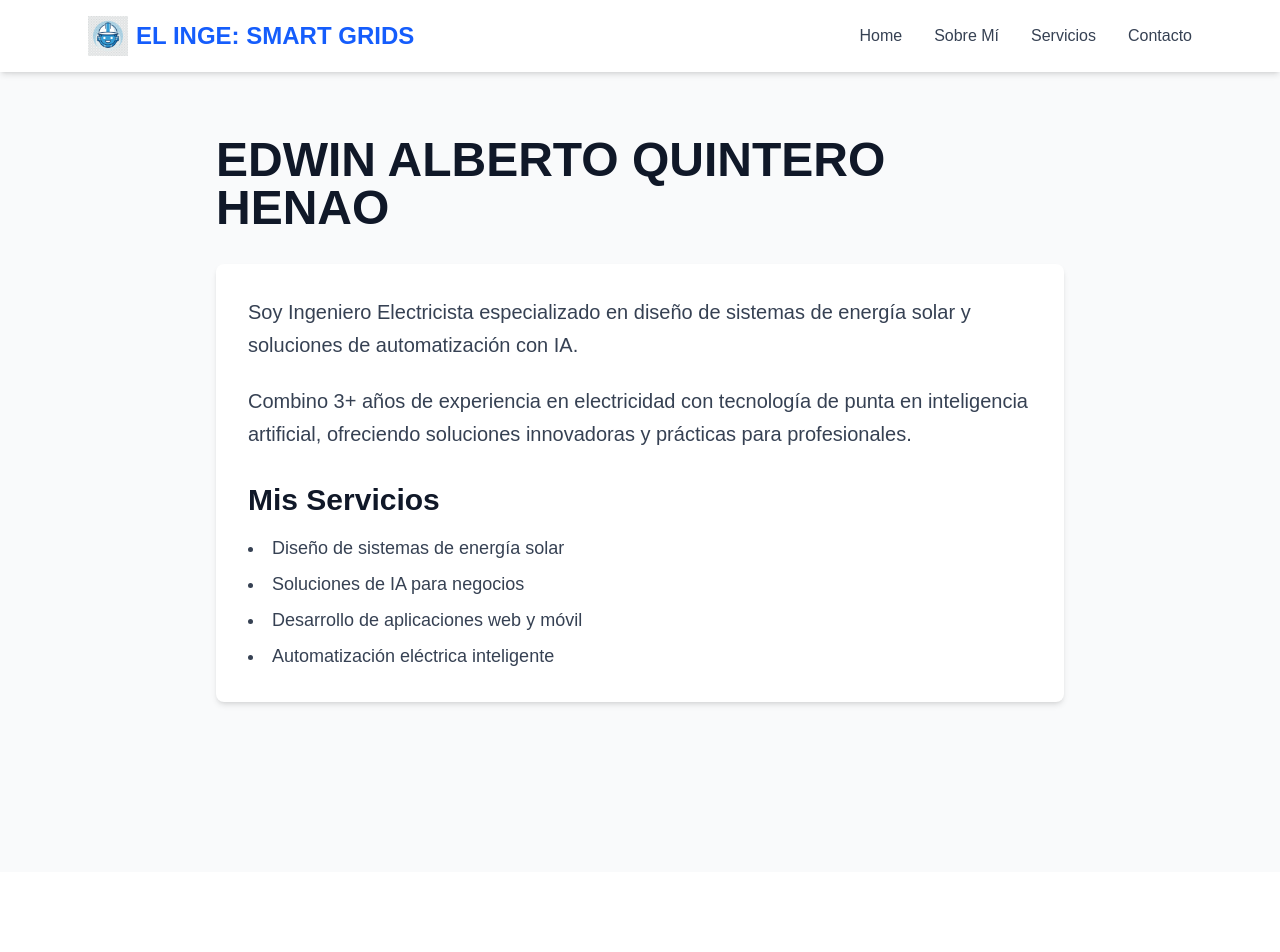
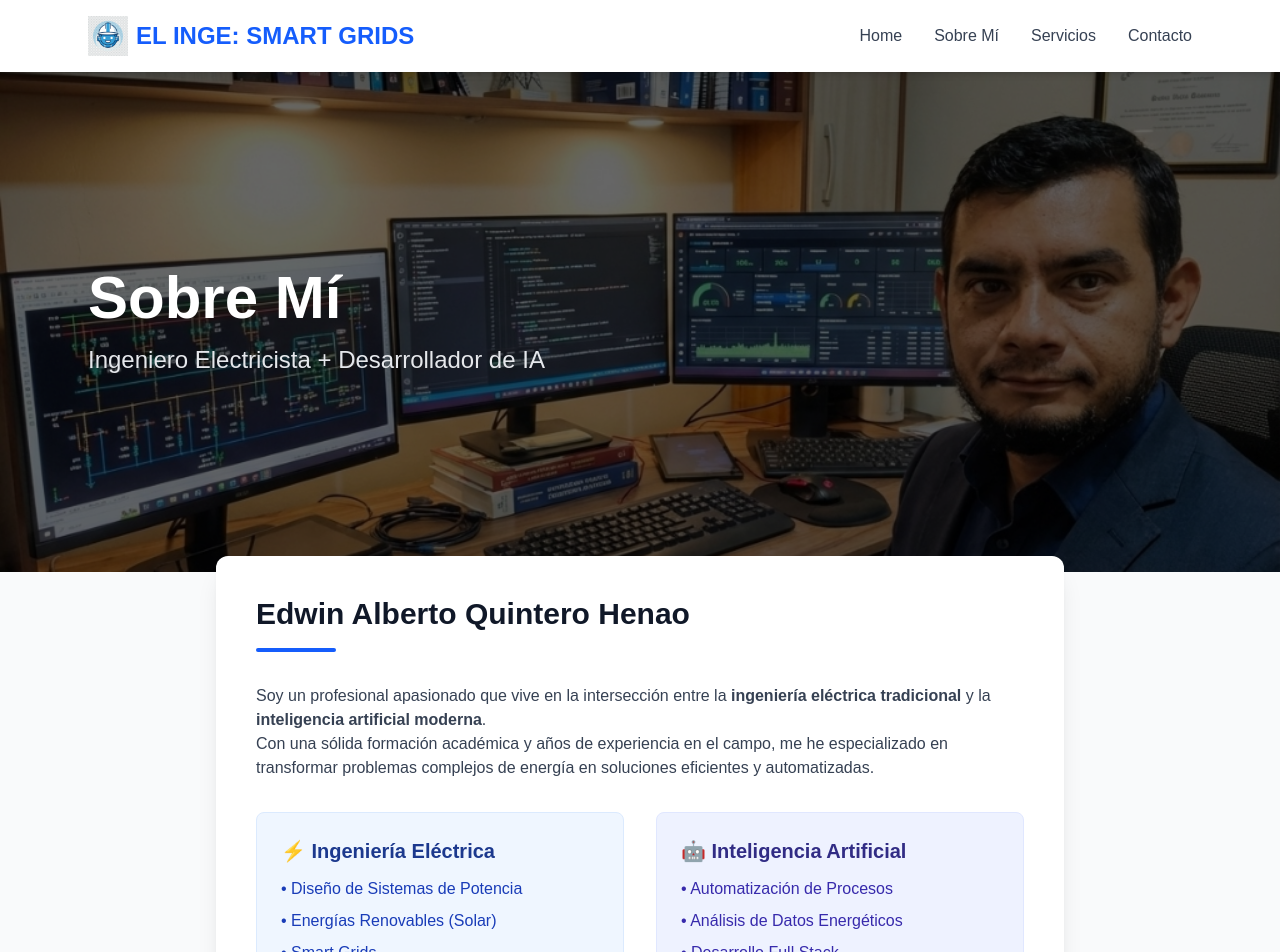
Before and after one commit to samu1606/APP_Electrical_EdwinQ, a Next.js app in the folder frontend/: page /about in a window 1280 px wide. Shown: the top 952 px of the page. Built offline with nearby package versions, Linux system fonts and the light colour scheme.

Commit message:
Update About page with user photo

```diff
--- a/frontend/app/about/page.js
+++ b/frontend/app/about/page.js
@@ -1,32 +1,74 @@
 export default function About() {
     return (
         <main className="min-h-screen bg-gray-50">
-            <div className="max-w-4xl mx-auto px-6 py-16">
-                <h1 className="text-5xl font-bold text-gray-900 mb-8">
-                    EDWIN ALBERTO QUINTERO HENAO
-                </h1>
+            {/* Hero Section con Imagen de Fondo */}
+            <div className="relative h-[500px] w-full bg-gray-900">
+                <div
+                    className="absolute inset-0 bg-cover bg-center"
+                    style={{ backgroundImage: "url('/about-hero.jpg')" }}
+                >
+                    {/* Overlay oscuro para mejorar legibilidad */}
+                    <div className="absolute inset-0 bg-black/60"></div>
+                </div>
 
-                <div className="bg-white rounded-lg shadow-md p-8 space-y-6">
-                    <p className="text-xl text-gray-700 leading-relaxed">
-                        Soy Ingeniero Electricista especializado en diseño de sistemas
-                        de energía solar y soluciones de automatización con IA.
+                <div className="relative h-full max-w-6xl mx-auto px-6 flex flex-col justify-center text-white">
+                    <h1 className="text-6xl font-bold mb-4">
+                        Sobre Mí
+                    </h1>
+                    <p className="text-2xl font-light text-gray-200 max-w-2xl">
+                        Ingeniero Electricista + Desarrollador de IA
                     </p>
+                </div>
+            </div>
 
-                    <p className="text-xl text-gray-700 leading-relaxed">
-                        Combino 3+ años de experiencia en electricidad con tecnología
-                        de punta en inteligencia artificial, ofreciendo soluciones
-                        innovadoras y prácticas para profesionales.
-                    </p>
+            {/* Contenido Principal */}
+            <div className="max-w-4xl mx-auto px-6 py-16 -mt-20 relative z-10">
+                <div className="bg-white rounded-xl shadow-xl p-10 space-y-8">
+                    <div>
+                        <h2 className="text-3xl font-bold text-gray-900 mb-4">
+                            Edwin Alberto Quintero Henao
+                        </h2>
+                        <div className="h-1 w-20 bg-blue-600 rounded-full"></div>
+                    </div>
 
-                    <h2 className="text-3xl font-bold text-gray-900 mt-8 mb-4">
-                        Mis Servicios
-                    </h2>
-                    <ul className="list-disc list-inside space-y-2 text-lg text-gray-700">
-                        <li>Diseño de sistemas de energía solar</li>
-                        <li>Soluciones de IA para negocios</li>
-                        <li>Desarrollo de aplicaciones web y móvil</li>
-                        <li>Automatización eléctrica inteligente</li>
-                    </ul>
+                    <div className="prose prose-lg text-gray-700">
+                        <p>
+                            Soy un profesional apasionado que vive en la intersección entre la
+                            <strong> ingeniería eléctrica tradicional</strong> y la
+                            <strong> inteligencia artificial moderna</strong>.
+                        </p>
+                        <p>
+                            Con una sólida formación académica y años de experiencia en el campo,
+                            me he especializado en transformar problemas complejos de energía
+                            en soluciones eficientes y automatizadas.
+                        </p>
+                    </div>
+
+                    <div className="grid grid-cols-1 md:grid-cols-2 gap-8 mt-8">
+                        <div className="bg-blue-50 p-6 rounded-lg border border-blue-100">
+                            <h3 className="text-xl font-bold text-blue-900 mb-3">
+                                ⚡ Ingeniería Eléctrica
+                            </h3>
+                            <ul className="space-y-2 text-blue-800">
+                                <li>• Diseño de Sistemas de Potencia</li>
+                                <li>• Energías Renovables (Solar)</li>
+                                <li>• Smart Grids</li>
+                                <li>• Eficiencia Energética</li>
+                            </ul>
+                        </div>
+
+                        <div className="bg-indigo-50 p-6 rounded-lg border border-indigo-100">
+                            <h3 className="text-xl font-bold text-indigo-900 mb-3">
+                                🤖 Inteligencia Artificial
+                            </h3>
+                            <ul className="space-y-2 text-indigo-800">
+                                <li>• Automatización de Procesos</li>
+                                <li>• Análisis de Datos Energéticos</li>
+                                <li>• Desarrollo Full Stack</li>
+                                <li>• Machine Learning Aplicado</li>
+                            </ul>
+                        </div>
+                    </div>
                 </div>
             </div>
         </main>
```
Also changed, not shown: frontend/public/about-hero.jpg (added).
